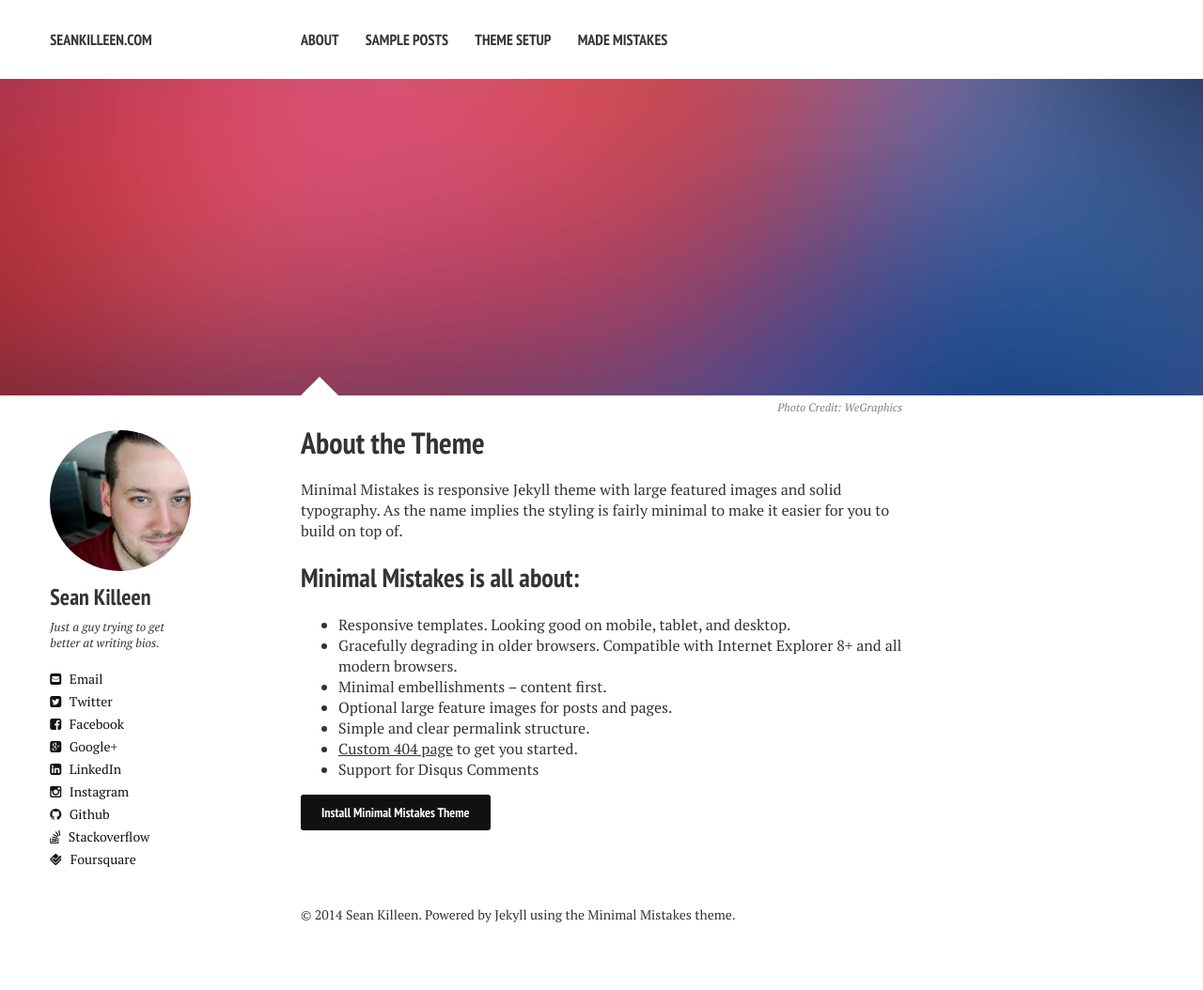
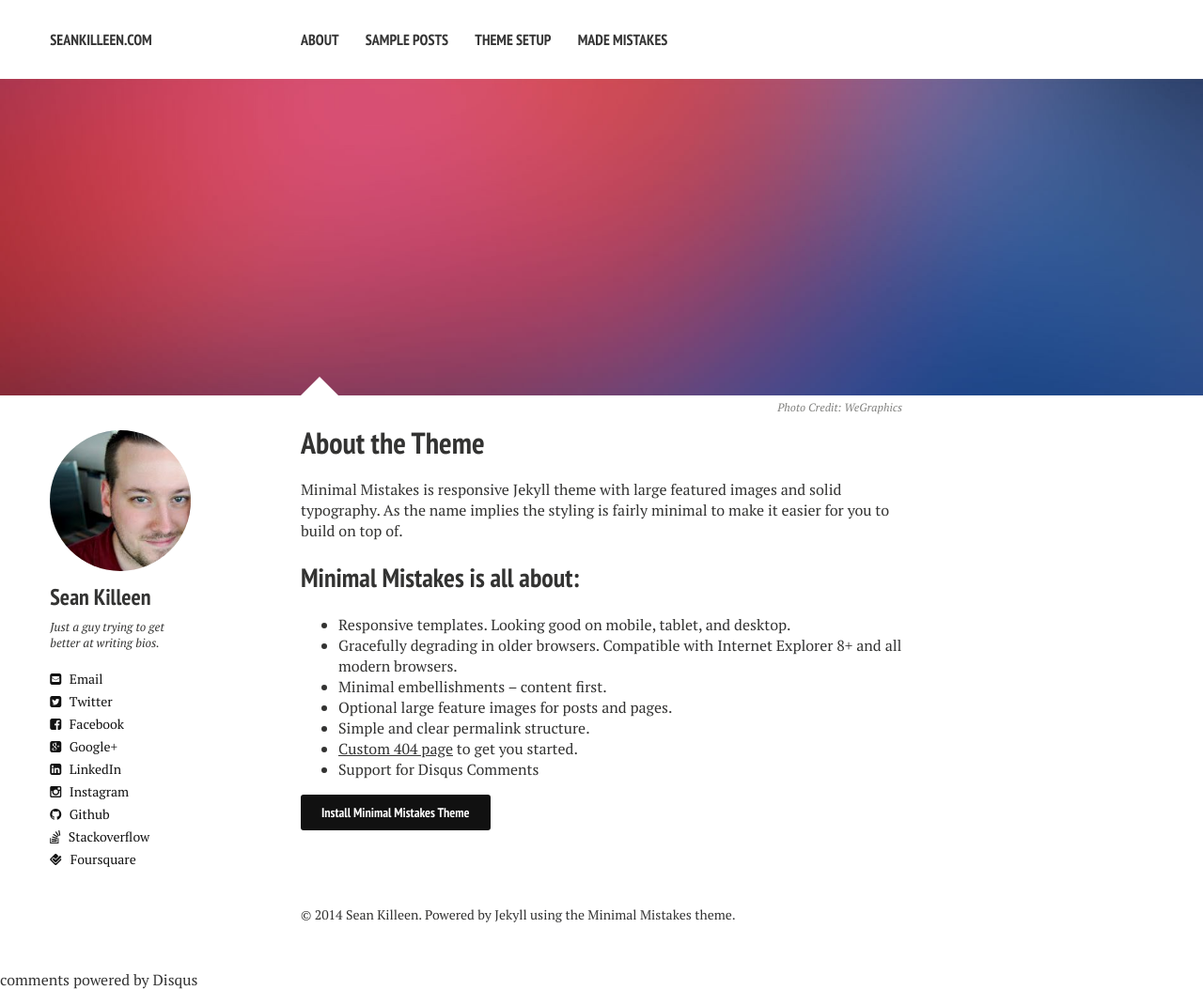
Before and after one commit to SeanKilleen/seankilleen.github.io, a Jekyll site: the page built from about/index.md, in a window 1280 px wide. Shown: the whole page at 94% size. Built offline with Jekyll 4.4.1, drawn with Linux system fonts in a browser that asks for light colours; nearby versions of some CDN libraries; comment, search, counter and statistics services are not loaded; before the commit the page ends 1032 px from its top, so only the background shows below that; some of the changed lines change nothing that is shown.

Commit message:
Disqus short name

```diff
--- a/_config.yml
+++ b/_config.yml
@@ -30,7 +30,7 @@
   avatar: bio-photo.jpg
   bio: "Just a guy trying to get better at writing bios."
   email: SeanKilleen@gmail.com
-  disqus-shortname:
+  disqus-shortname: seankilleencom
   twitter: sjkilleen
   facebook: SeanKilleen
   google:
```
